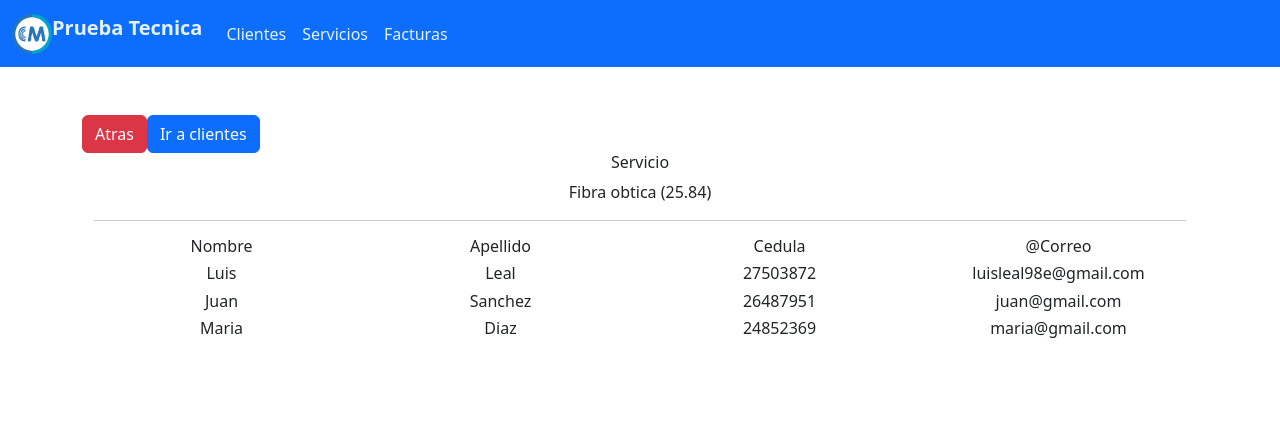
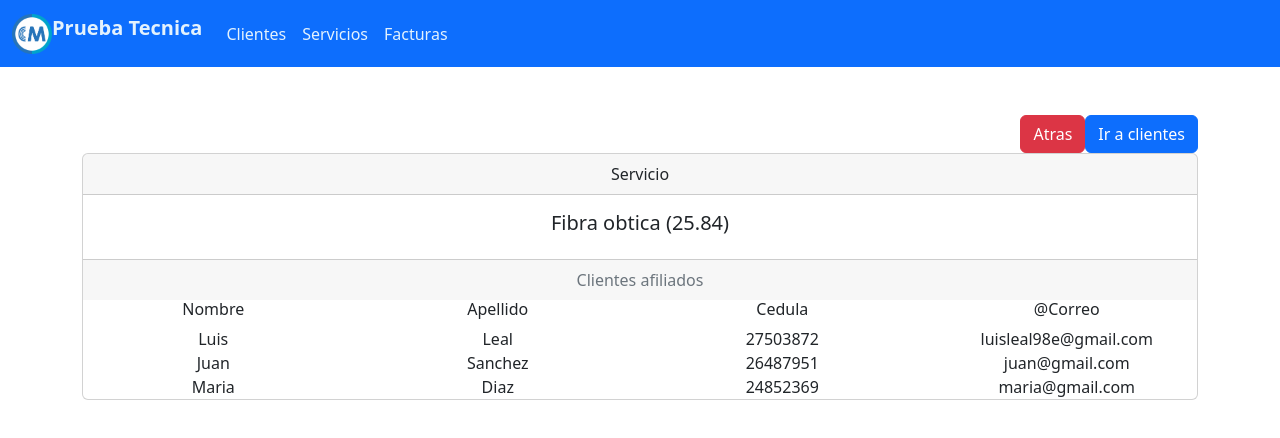
Before and after one commit to luisleal98e/app-web, an Angular app: page /servicios/1 in a window 1280 px wide. Shown: the top 438 px of the page. Built offline with nearby package versions, Linux system fonts and the light colour scheme.

Commit message:
nuevo diseño

```diff
--- a/src/app/historial/hclientes/hclientes.component.html
+++ b/src/app/historial/hclientes/hclientes.component.html
@@ -1,10 +1,11 @@
+<div style="text-align: right">
   <a class="btn btn-danger" routerLink="/clientes">Atras</a>
   <a class="btn btn-primary" routerLink="/servicios">Ir a servicios</a>
-<div class="container">
-  <div class="col-lg-12" style="text-align: center">
-    <h6>Nombre completo del Cliente</h6>
-    Luis Eduardo Leal Diaz
 </div>
+<div class="card text-center">
+  <div class="card-header">Cliente</div>
+  <div class="card-body">
+    <h5 class="card-title">Luis Eduardo Leal Diaz</h5>
     <div class="row" style="text-align: center">
       <div class="col-lg-6">
         <h6>Cedula</h6>
@@ -15,7 +16,9 @@
         luisleal98e@gmail.com
       </div>
     </div>
-  <hr />
+    <!-- <a href="#" class="btn btn-primary">Go somewhere</a> -->
+  </div>
+  <div class="card-footer text-muted">Servicios</div>
   <div class="row" style="text-align: center">
     <div class="col-lg-6">
       <h6>Servicio</h6>
@@ -24,12 +27,16 @@
       <h6>Precio</h6>
     </div>
   </div>
-  <div class="row" style="text-align: center" *ngFor="let servicio of datosServicios">
+  <div
+    class="row"
+    style="text-align: center"
+    *ngFor="let servicio of datosServicios"
+  >
     <div class="col-lg-6">
-      {{servicio.denominacion}}
+      <label>{{ servicio.denominacion }}</label>
     </div>
     <div class="col-lg-6">
-      {{servicio.precio}}
+      <label>{{ servicio.precio }}</label>
     </div>
   </div>
 </div>
--- a/src/app/historial/hservicios/hservicios.component.html
+++ b/src/app/historial/hservicios/hservicios.component.html
@@ -1,11 +1,14 @@
-<a class="btn btn-danger" routerLink="/servicios">Atras</a>
-<a class="btn btn-primary" routerLink="/clientes">Ir a clientes</a>
-<div class="container">
-  <div class="col-lg-12" style="text-align: center">
-    <h6>Servicio</h6>
-    Fibra obtica (25.84)
+<div style="text-align: right">
+  <a class="btn btn-danger" routerLink="/servicios">Atras</a>
+  <a class="btn btn-primary" routerLink="/clientes">Ir a clientes</a>
+</div>
+<div class="card text-center">
+  <div class="card-header">Servicio</div>
+  <div class="card-body">
+    <h5 class="card-title">Fibra obtica (25.84)</h5>
+    <!-- <a href="#" class="btn btn-primary">Go somewhere</a> -->
   </div>
-  <hr />
+  <div class="card-footer text-muted">Clientes afiliados</div>
   <div class="row" style="text-align: center">
     <div class="col-lg-3">
       <h6>Nombre</h6>
@@ -26,16 +29,16 @@
     *ngFor="let cliente of datosClientes"
   >
     <div class="col-lg-3">
-      <h6>{{ cliente.nombre }}</h6>
+      <label>{{ cliente.nombre }}</label>
     </div>
     <div class="col-lg-3">
-      <h6>{{ cliente.apellido }}</h6>
+      <label>{{ cliente.apellido }}</label>
     </div>
     <div class="col-lg-3">
-      <h6>{{ cliente.cedula }}</h6>
+      <label>{{ cliente.cedula }}</label>
     </div>
     <div class="col-lg-3">
-      <h6>{{ cliente.correo }}</h6>
+      <label>{{ cliente.correo }}</label>
     </div>
   </div>
 </div>
```
Lines whose indentation alone changed are shown as unchanged.
